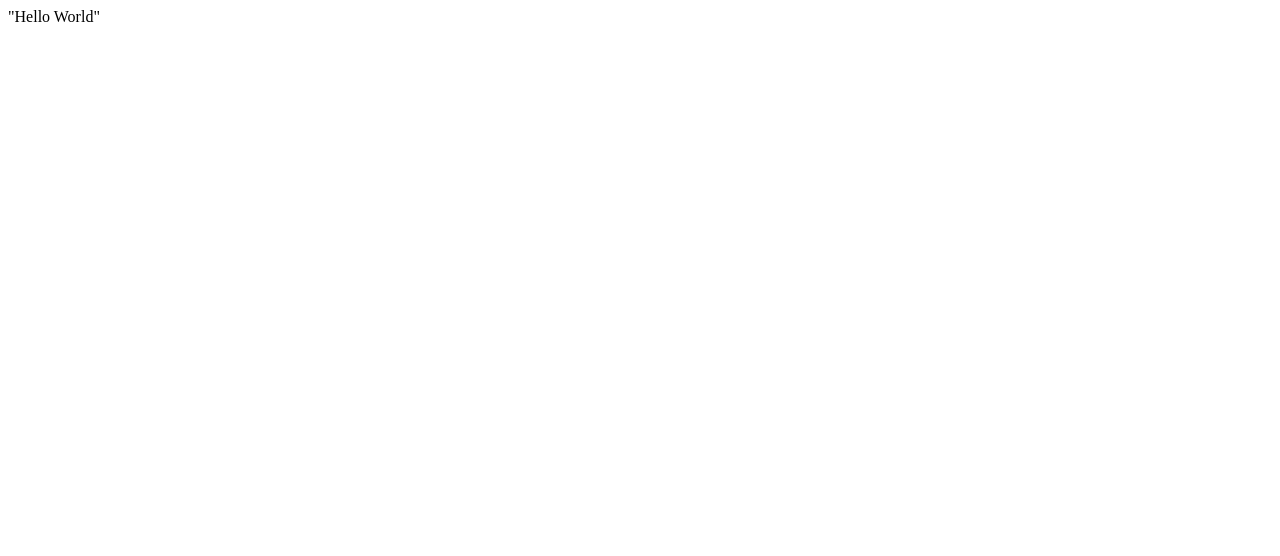
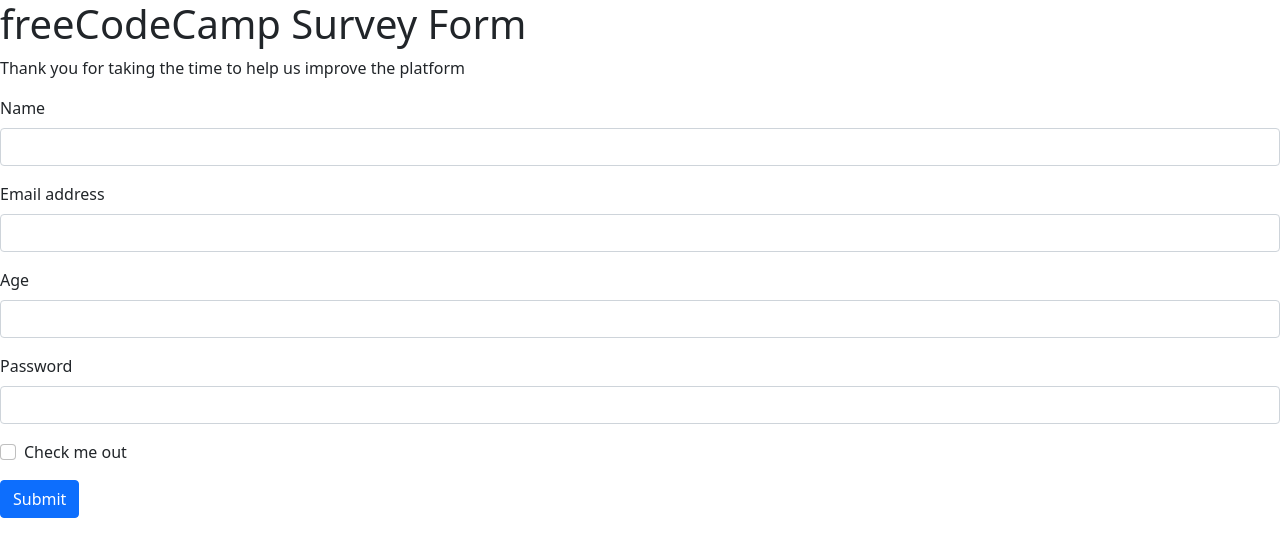
Before and after one commit to chigozie1803/microverse-trial, a plain HTML site: page index.html in a window 1280 px wide. Drawn offline with nearby package versions, Linux system fonts and the light colour scheme.

Commit message:
age, email and name containers

```diff
--- a/index.html
+++ b/index.html
@@ -1 +1,50 @@
-"Hello World"
+<!DOCTYPE html>
+<html lang="en">
+<head>
+    <meta charset="UTF-8">
+    <link href="https://cdn.jsdelivr.net/npm/bootstrap@5.0.2/dist/css/bootstrap.min.css" rel="stylesheet" integrity="sha384-EVSTQN3/azprG1Anm3QDgpJLIm9Nao0Yz1ztcQTwFspd3yD65VohhpuuCOmLASjC" crossorigin="anonymous">
+    <meta http-equiv="X-UA-Compatible" content="IE=edge">
+    <meta name="viewport" content="width=device-width, initial-scale=1.0">
+    <title>Survey Form</title>
+</head>
+<body>
+    <h1 id="title">freeCodeCamp Survey Form</h1>
+    <p id="description">Thank you for taking the time to help us improve the platform</p>
+
+    <form>
+        <div class="mb-3">
+            <label for="exampleInputEmail1" class="form-label">Name</label>
+            <input type="email" class="form-control" id="exampleInputEmail1" aria-describedby="emailHelp">
+          </div>
+
+        <div class="mb-3">
+          <label for="exampleInputEmail1" class="form-label">Email address</label>
+          <input type="email" class="form-control" id="exampleInputEmail1" aria-describedby="emailHelp">
+        </div>
+
+        <div class="mb-3">
+            <label for="exampleInputEmail1" class="form-label">Age</label>
+            <input type="email" class="form-control" id="exampleInputEmail1" aria-describedby="emailHelp">
+        </div>
+
+        <div class="mb-3">
+          <label for="exampleInputPassword1" class="form-label">Password</label>
+          <input type="password" class="form-control" id="exampleInputPassword1">
+        </div>
+
+        <div class="mb-3 form-check">
+          <input type="checkbox" class="form-check-input" id="exampleCheck1">
+          <label class="form-check-label" for="exampleCheck1">Check me out</label>
+        </div>
+
+        <button type="submit" class="btn btn-primary">Submit</button>
+      </form>
+
+
+
+    <!-- Script tags -->
+    <script src="https://cdn.jsdelivr.net/npm/bootstrap@5.0.2/dist/js/bootstrap.bundle.min.js" integrity="sha384-MrcW6ZMFYlzcLA8Nl+NtUVF0sA7MsXsP1UyJoMp4YLEuNSfAP+JcXn/tWtIaxVXM" crossorigin="anonymous"></script>
+    <script src="https://cdn.jsdelivr.net/npm/@popperjs/core@2.9.2/dist/umd/popper.min.js" integrity="sha384-IQsoLXl5PILFhosVNubq5LC7Qb9DXgDA9i+tQ8Zj3iwWAwPtgFTxbJ8NT4GN1R8p" crossorigin="anonymous"></script>
+    <script src="https://cdn.jsdelivr.net/npm/bootstrap@5.0.2/dist/js/bootstrap.min.js" integrity="sha384-cVKIPhGWiC2Al4u+LWgxfKTRIcfu0JTxR+EQDz/bgldoEyl4H0zUF0QKbrJ0EcQF" crossorigin="anonymous"></script>
+</body>
+</html>
```
